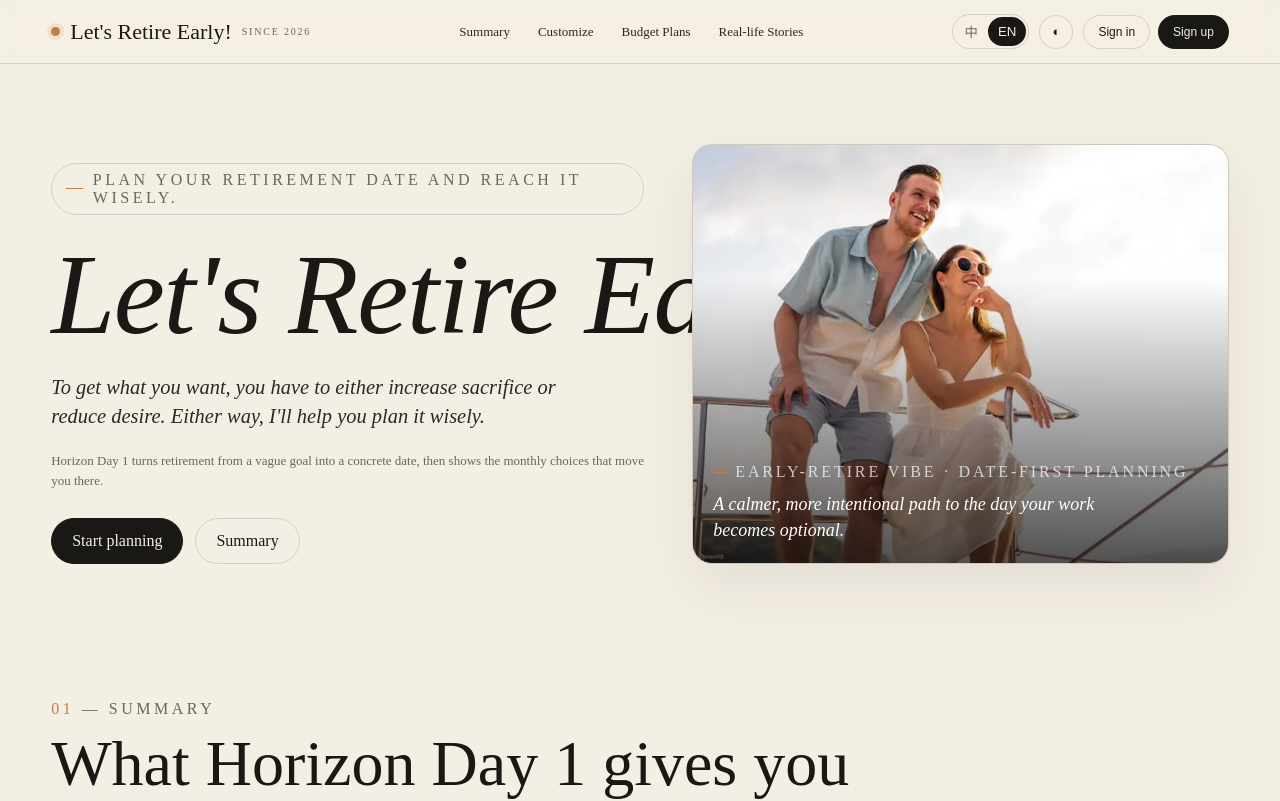
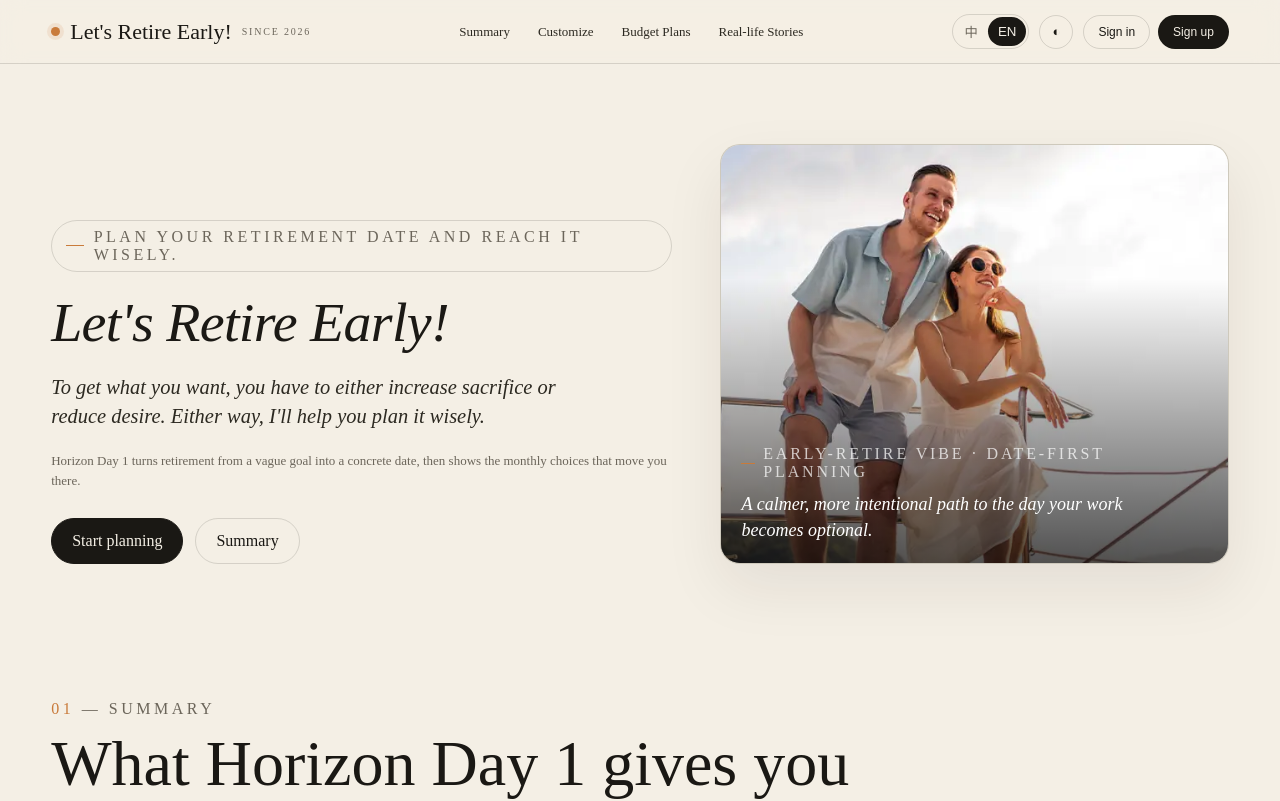
Before and after one commit to LyceumX/Horizon, a Next.js app: page / in a window 1280 px wide. Shown: the top 801 px of the page. Built offline with nearby package versions, Linux system fonts and the light colour scheme; no server answers.

Commit message:
Fix hero title sizing

```diff
--- a/app/globals.css
+++ b/app/globals.css
@@ -191,13 +191,14 @@ main {
 
 .hero-layout {
   display: grid;
-  grid-template-columns: 1.05fr 0.95fr;
+  grid-template-columns: minmax(0, 1.1fr) minmax(0, 0.9fr);
   gap: 48px;
   align-items: flex-end;
 }
 
 .hero-copy {
   min-width: 0;
+  container-type: inline-size;
 }
 
 .hero-image-card {
@@ -276,11 +277,18 @@ main {
   font-family: var(--serif);
   font-weight: 300;
   font-style: italic;
-  font-size: clamp(46px, 9vw, 124px);
+  font-size: clamp(40px, 7vw, 112px);
   line-height: 0.96;
   letter-spacing: -0.012em;
   margin: 24px 0 0;
   white-space: nowrap;
+  max-inline-size: 100%;
+}
+
+@supports (font-size: 1cqi) {
+  .hero h1 {
+    font-size: clamp(40px, 9cqi, 112px);
+  }
 }
 
 .hero h1 em {
```
